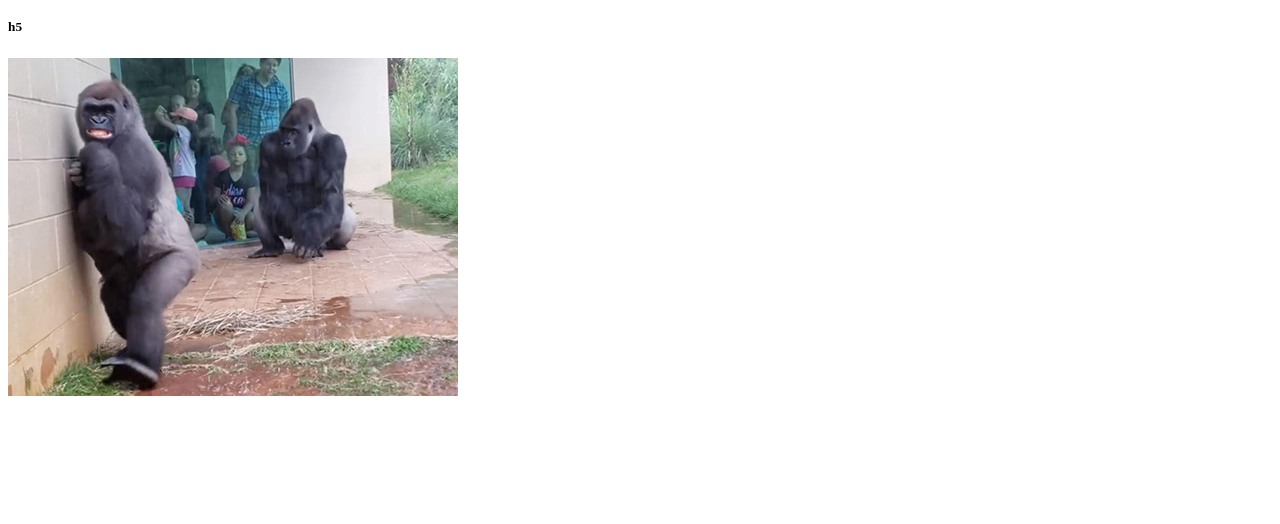
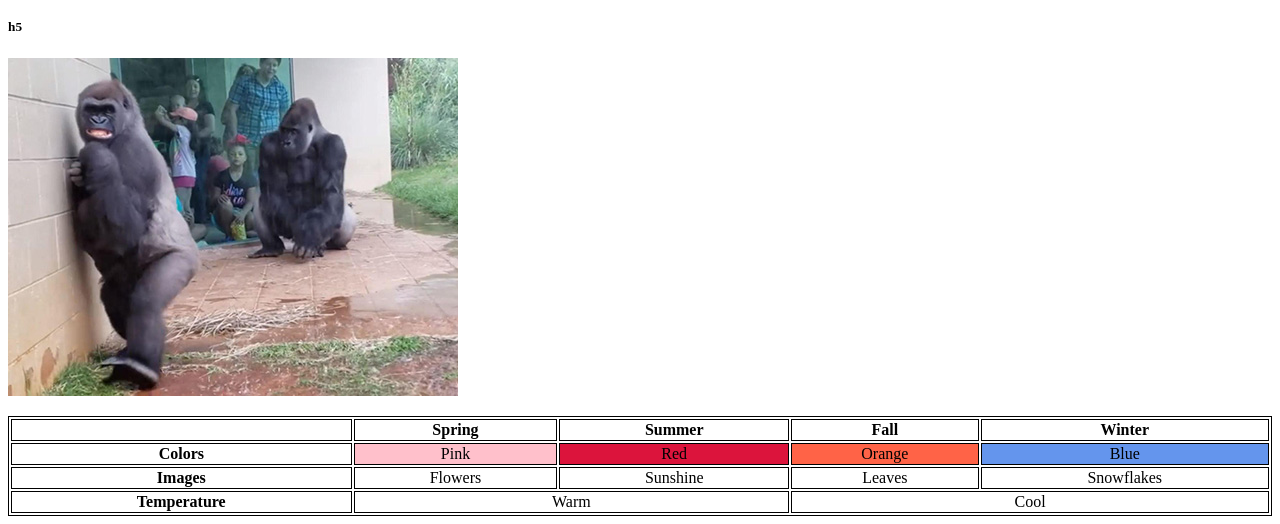
Before and after one commit to macymj/macymj.github.io, a plain HTML site: page index.html in a window 1280 px wide. Shown: the part 419-943 px from the top of the page. Before the commit the page ends 827 px from the top, so only its background shows below. Drawn offline with Linux system fonts and the light colour scheme.

Commit message:
Add files via upload

```diff
--- a/index.html
+++ b/index.html
@@ -3,7 +3,14 @@
 <html>
 <head>
     <title> May15 </title>
-
+<style>
+table, th, td {
+    border:1px solid black;
+}
+td {
+    text-align: center
+}
+</style>
 </head>
 
 <body>
@@ -29,6 +36,37 @@
     <h5>h5</h5>
 
     <img src="graphics/gorilla.jpg" alt="gorilla image" title="gorillas don't like rain" width="450" height="338">
+
+    <p></p>
+
+    <table style="width:100%">
+        <tr>
+            <th></th>
+            <th>Spring</th>
+            <th>Summer</th>
+            <th>Fall</th>
+            <th>Winter</th>
+        </tr>
+        <tr>
+            <th>Colors</th>
+            <td bgcolor="#FFC0CB">Pink</td>
+            <td bgcolor="#DC143C">Red</td>
+            <td bgcolor="#FF6347">Orange</td>
+            <td bgcolor="#6495ED">Blue</td>
+        </tr>
+        <tr>
+            <th>Images</th>
+            <td>Flowers</td>
+            <td>Sunshine</td>
+            <td>Leaves</td>
+            <td>Snowflakes</td>
+        </tr>
+        <tr>
+            <th>Temperature</th>
+            <td colspan="2">Warm</td>
+            <td colspan="2">Cool</td>
+        </tr>
+    </table>
 </body>
 
 </html>
```
